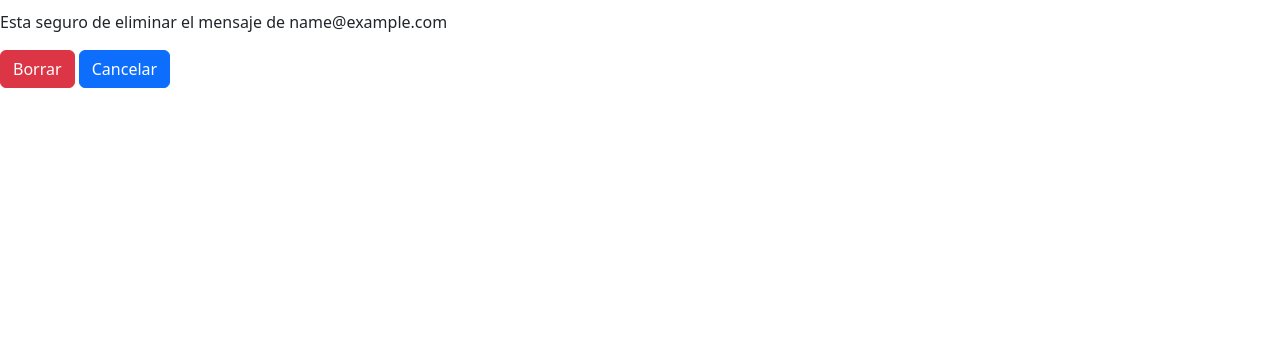
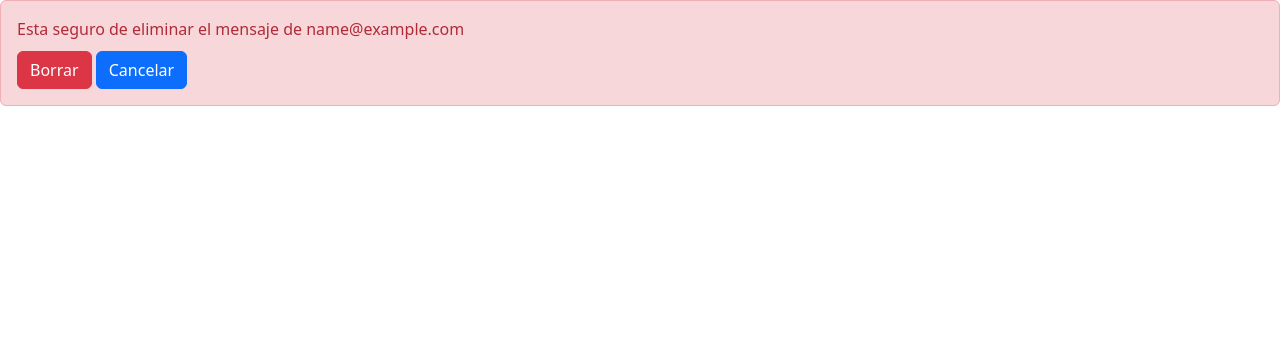
Before and after one commit to milton0989/ProyectoFinal, a Django app: page /mensaje/1/eliminar in a window 1280 px wide. Shown: the part 72-420 px from the top of the page. Run offline with Django 3.2, Linux system fonts and the light colour scheme; a user stored in the database is signed in; tables that the repository leaves empty hold one stand-in row (values such as "Sample post"); some libraries are stand-ins or nearby versions.

Commit message:
vista de alerta en 'mensaje-eliminar'

```diff
--- a/obras/templates/obras/mensaje_confirm_delete.html
+++ b/obras/templates/obras/mensaje_confirm_delete.html
@@ -3,15 +3,16 @@
 
 
 {% block main %}
+  <div class="alert alert-danger" role="alert">
+    Esta seguro de eliminar el mensaje de {{ mensaje.email }}
 
-
-    <p style="margin-top: 10px;"> Esta seguro de eliminar el mensaje de {{ mensaje.email }}</p>
-    <form method="post">
+    <form method="post" style="margin-top: 10px">
         {% csrf_token %}
         {{form}}
         <input class="btn btn-danger" type="submit" value="Borrar">
         <a class="btn btn-primary" href="{% url 'mensaje-list' %}">Cancelar</a> <!-- AÑADIR CSS para mejorar vista-->
 
     </form>
+  </div>
 
 {% endblock %}
```
